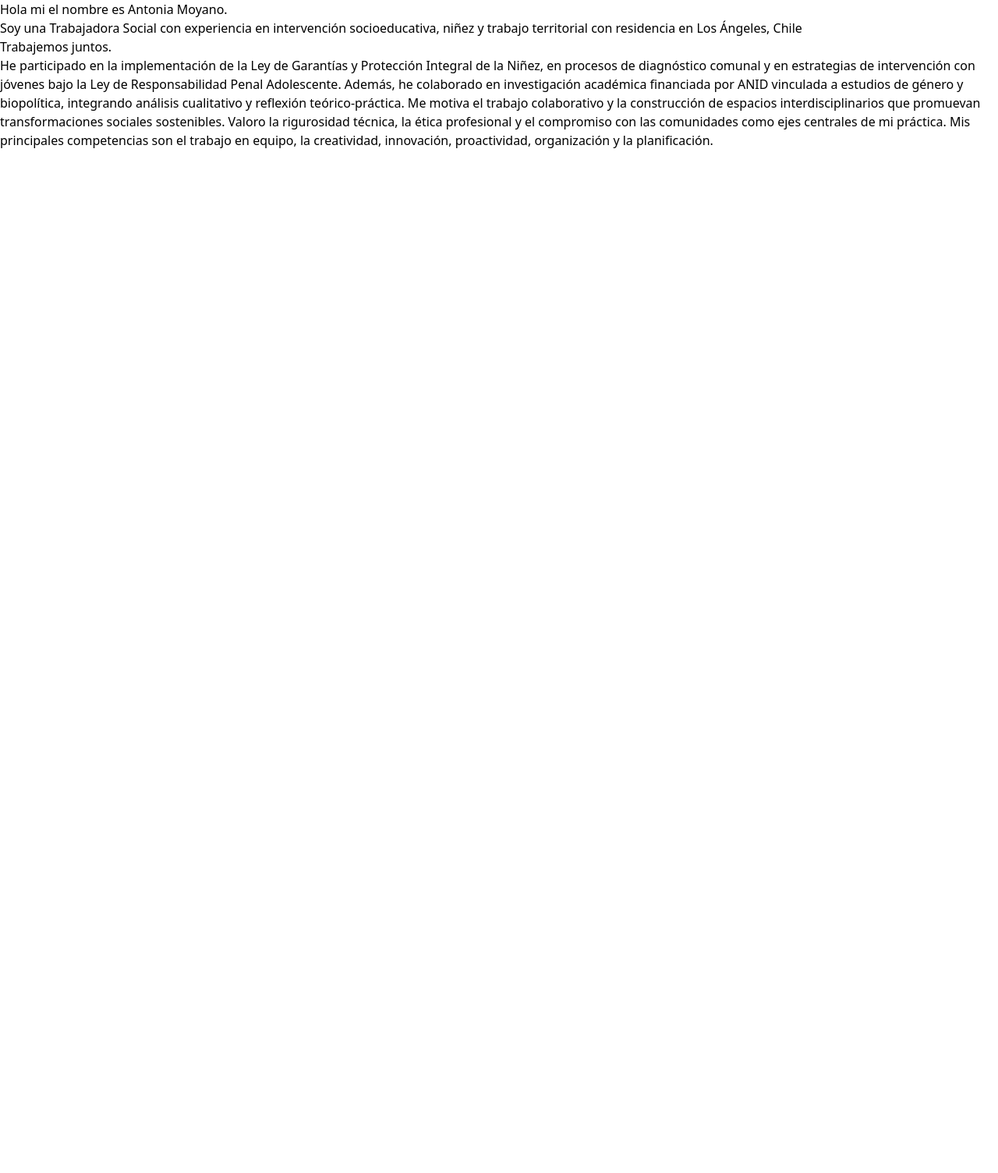
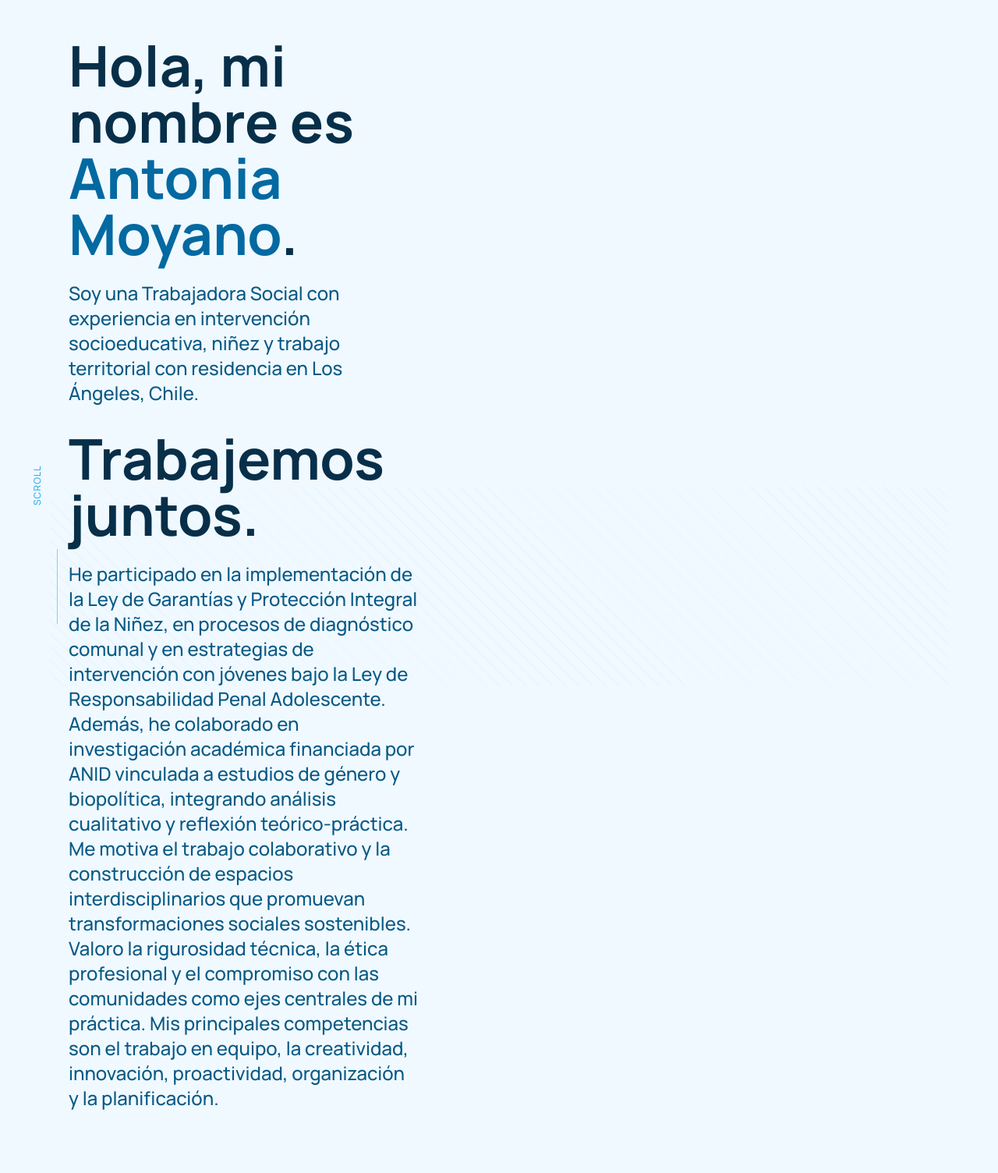
Before and after one commit to j0t4inc0de/asesora-ts, a Django app: page /about/ in a window 1280 px wide. Shown: the whole page at 78% size. Before the commit the page ends 190 px from the top, so only its background shows below. Run offline with Django 5.2, Linux system fonts and the light colour scheme; data comes from the database, SQL or seed files in the repository; some libraries are stand-ins or nearby versions.

Commit message:
mejora visual al portafolio

```diff
--- a/asesorias/templates/portafolio.html
+++ b/asesorias/templates/portafolio.html
@@ -1,235 +1,119 @@
 <!doctype html>
-<html>
+<html lang="es">
   <head>
+    <meta charset="UTF-8" />
+    <meta name="viewport" content="width=device-width, initial-scale=1.0" />
     <title>Antonia Moyano - CV WEB</title>
     <script src="https://cdn.tailwindcss.com?plugins=forms,container-queries"></script>
+    <link rel="preconnect" href="https://fonts.googleapis.com" />
+    <link rel="preconnect" href="https://fonts.gstatic.com" crossorigin />
     <link
-      href="https://fonts.googleapis.com/css2?family=Material+Symbols+Outlined:wght,FILL@100..700,0..1&amp;display=swap"
+      href="https://fonts.googleapis.com/css2?family=Manrope:wght@400;500;700;800&display=swap"
       rel="stylesheet"
     />
-    <link href="https://fonts.googleapis.com" rel="preconnect" />
-    <link crossorigin="" href="https://fonts.gstatic.com" rel="preconnect" />
-    <link
-      href="https://fonts.googleapis.com/css2?family=Manrope:wght@400;500;600;700;800&amp;display=swap"
-      rel="stylesheet"
-    />
-    <link
-      href="https://fonts.googleapis.com/css2?family=Material+Symbols+Outlined:wght,FILL@100..700,0..1&amp;display=swap"
-      rel="stylesheet"
-    />
+
     <script id="tailwind-config">
       tailwind.config = {
-        darkMode: "class",
         theme: {
           extend: {
-            colors: {
-              "secondary-container": "#fe9d7a",
-              background: "#f8f9fa",
-              surface: "#f8f9fa",
-              "on-error": "#ffffff",
-              "tertiary-container": "#162f1d",
-              "on-secondary-fixed-variant": "#763217",
-              "surface-container-low": "#f3f4f5",
-              "tertiary-fixed-dim": "#b0ceb4",
-              "on-background": "#191c1d",
-              "inverse-primary": "#b7c8de",
-              "surface-container-highest": "#e1e3e4",
-              "on-tertiary-fixed-variant": "#334d38",
-              "primary-fixed": "#d2e4fb",
-              "surface-container-lowest": "#ffffff",
-              "surface-tint": "#4f6073",
-              "on-secondary-fixed": "#380d00",
-              "on-primary-fixed-variant": "#38485a",
-              "surface-dim": "#d9dadb",
-              "on-tertiary-container": "#7b9880",
-              "surface-container-high": "#e7e8e9",
-              "on-secondary": "#ffffff",
-              "secondary-fixed": "#ffdbcf",
-              "surface-variant": "#e1e3e4",
-              "on-primary": "#ffffff",
-              error: "#ba1a1a",
-              secondary: "#94492c",
-              "on-primary-container": "#8192a7",
-              "primary-fixed-dim": "#b7c8de",
-              "outline-variant": "#c4c6cd",
-              "surface-bright": "#f8f9fa",
-              "on-surface": "#191c1d",
-              tertiary: "#021a0a",
-              "on-surface-variant": "#44474c",
-              "tertiary-fixed": "#cceacf",
-              "on-error-container": "#93000a",
-              "on-tertiary-fixed": "#062010",
-              "on-tertiary": "#ffffff",
-              "on-primary-fixed": "#0b1d2d",
-              "secondary-fixed-dim": "#ffb59b",
-              primary: "#041627",
-              "inverse-on-surface": "#f0f1f2",
-              "error-container": "#ffdad6",
-              "surface-container": "#edeeef",
-              "on-secondary-container": "#773318",
-              outline: "#74777d",
-              "inverse-surface": "#2e3132",
-              "primary-container": "#1a2b3c",
-            },
-            borderRadius: {
-              DEFAULT: "0.25rem",
-              lg: "0.5rem",
-              xl: "0.75rem",
-              full: "9999px",
-            },
-            spacing: {
-              "2xl": "3rem",
-              sm: "0.5rem",
-              gutter: "1.5rem",
-              unit: "4px",
-              lg: "1.5rem",
-              xl: "2rem",
-              xs: "0.25rem",
-              md: "1rem",
-              "3xl": "4rem",
-              "container-max": "1280px",
-            },
             fontFamily: {
               manrope: ["Manrope", "sans-serif"],
             },
-            fontSize: {
-              h1: [
-                "48px",
-                {
-                  lineHeight: "1.2",
-                  letterSpacing: "-0.02em",
-                  fontWeight: "700",
+            colors: {
+              sky: {
+                50: "#f0f9ff",
+                100: "#e0f2fe",
+                200: "#bae6fd",
+                300: "#7dd3fc",
+                400: "#38bdf8",
+                500: "#0ea5e9",
+                600: "#0284c7",
+                700: "#0369a1",
+                800: "#075985",
+                900: "#0c4a6e",
               },
-              ],
-              "label-md": [
-                "14px",
-                {
-                  lineHeight: "1.4",
-                  letterSpacing: "0.01em",
-                  fontWeight: "500",
-                },
-              ],
-              "body-lg": [
-                "18px",
-                {
-                  lineHeight: "1.6",
-                  fontWeight: "400",
-                },
-              ],
-              "body-md": [
-                "16px",
-                {
-                  lineHeight: "1.5",
-                  fontWeight: "400",
-                },
-              ],
-              caption: [
-                "12px",
-                {
-                  lineHeight: "1.4",
-                  fontWeight: "400",
-                },
-              ],
-              h3: [
-                "24px",
-                {
-                  lineHeight: "1.3",
-                  fontWeight: "600",
-                },
-              ],
-              h2: [
-                "36px",
-                {
-                  lineHeight: "1.2",
-                  letterSpacing: "-0.01em",
-                  fontWeight: "700",
-                },
-              ],
-            },
-            keyframes: {
-              shimmer: {
-                "0%": { transform: "translateX(-150%) skewX(-15deg)" },
-                "20%, 100%": { transform: "translateX(300%) skewX(-15deg)" },
-              },
-              sparkle: {
-                "0%, 100%": { opacity: "0", transform: "scale(0) rotate(0deg)" },
-                "50%": { opacity: "1", transform: "scale(1) rotate(15deg)" },
-              }
-            },
-            animation: {
-              shimmer: "shimmer 6s ease-in-out infinite",
-              sparkle: "sparkle 4s ease-in-out infinite",
-              "sparkle-delayed": "sparkle 4s ease-in-out infinite 2s",
             },
           },
         },
       };
     </script>
-    <style type="text/tailwindcss">
-      @layer utilities {
-        .font-h1 {
+    <style>
+      body {
         font-family: "Manrope", sans-serif;
       }
-        .text-h1 {
-          @apply text-[48px] leading-[1.2] tracking-[-0.02em] font-bold;
-        }
-        .font-h2 {
-          font-family: "Manrope", sans-serif;
-        }
-        .text-h2 {
-          @apply text-[36px] leading-[1.2] tracking-[-0.01em] font-bold;
-        }
-        .font-h3 {
-          font-family: "Manrope", sans-serif;
-        }
-        .text-h3 {
-          @apply text-[24px] leading-[1.3] font-semibold;
-        }
-        .font-body-lg {
-          font-family: "Manrope", sans-serif;
-        }
-        .text-body-lg {
-          @apply text-[18px] leading-[1.6] font-normal;
-        }
-        .font-body-md {
-          font-family: "Manrope", sans-serif;
-        }
-        .text-body-md {
-          @apply text-[16px] leading-[1.5] font-normal;
-        }
-        .font-label-md {
-          font-family: "Manrope", sans-serif;
-        }
-        .text-label-md {
-          @apply text-[14px] leading-[1.4] tracking-[0.01em] font-medium;
-        }
-        .font-caption {
-          font-family: "Manrope", sans-serif;
-        }
-        .text-caption {
-          @apply text-[12px] leading-[1.4] font-normal;
+
+      .bg-diagonal-pattern {
+        background-image: repeating-linear-gradient(
+          45deg,
+          #e0f2fe 0,
+          #e0f2fe 1px,
+          transparent 1px,
+          transparent 12px
+        );
       }
 
-        .shadow-ambient-low {
-          box-shadow: 0 4px 6px -1px rgb(0 0 0 / 0.05);
-        }
-        .shadow-ambient-high {
-          box-shadow:
-            0 10px 15px -3px rgb(0 0 0 / 0.1),
-            0 4px 6px -4px rgb(0 0 0 / 0.1);
-        }
+      #character-group,
+      .pupil {
+        transition: transform 0.1s ease-out;
       }
     </style>
   </head>
-  <body>
+  <body
+    class="bg-sky-50 text-sky-900 min-h-screen flex flex-col relative overflow-x-hidden"
+  >
+    <main
+      class="flex-grow flex items-center justify-center relative w-full max-w-6xl mx-auto px-6 py-12"
+    >
+      <div
+        class="absolute inset-x-0 top-1/2 -translate-y-1/2 h-64 bg-diagonal-pattern z-0 hidden md:block opacity-60"
+      ></div>
+
+      <div
+        class="grid grid-cols-1 md:grid-cols-2 gap-12 items-center w-full z-10"
+      >
+        <div>
           {% for item in portafolio %}
-    <h1>Hola mi el nombre es {{ item.nombre }}.</h1>
-    <p>{{ item.quienSoy }} con residencia en {{ item.ubicacion }}</p>
+          <h1
+            class="text-5xl md:text-7xl font-bold text-sky-950 leading-tight mb-6"
+          >
+            Hola, mi<br />nombre es
+            <span class="text-sky-700">{{ item.nombre }}</span>.
+          </h1>
+          <p
+            class="text-xl md:text-2xl text-sky-800 font-medium leading-relaxed max-w-md mb-8"
+          >
+            {{ item.quienSoy }} con residencia en {{ item.ubicacion }}.
+          </p>
 
-    <h1>Trabajemos juntos.</h1>
-    <p>{{ item.trabajemosJuntos }}</p>
+          <h1
+            class="text-5xl md:text-7xl font-bold text-sky-950 leading-tight mb-6"
+          >
+            Trabajemos juntos.
+          </h1>
+          <p
+            class="text-xl md:text-2xl text-sky-800 font-medium leading-relaxed max-w-md mb-8"
+          >
+            {{ item.trabajemosJuntos }}
+          </p>
+
           {% empty %}
-    <li>No has creado el portafolio aún</li>
+          <h1 class="text-5xl font-bold text-sky-950 mb-6">
+            Aún no hay datos.
+          </h1>
+          <p class="text-xl text-sky-800">No has creado el portafolio aún.</p>
           {% endfor %}
+        </div>
+      </div>
+    </main>
+
+    <div
+      class="fixed bottom-0 left-12 flex flex-col items-center z-20 pointer-events-none hidden lg:flex"
+    >
+      <span
+        class="text-xs tracking-widest text-sky-500 uppercase mb-4 origin-left -rotate-90 translate-y-[-200%]"
+        >Scroll</span
+      >
+      <div class="w-px h-24 bg-sky-300"></div>
+    </div>
   </body>
 </html>
```
Lines whose indentation alone changed are shown as unchanged.
